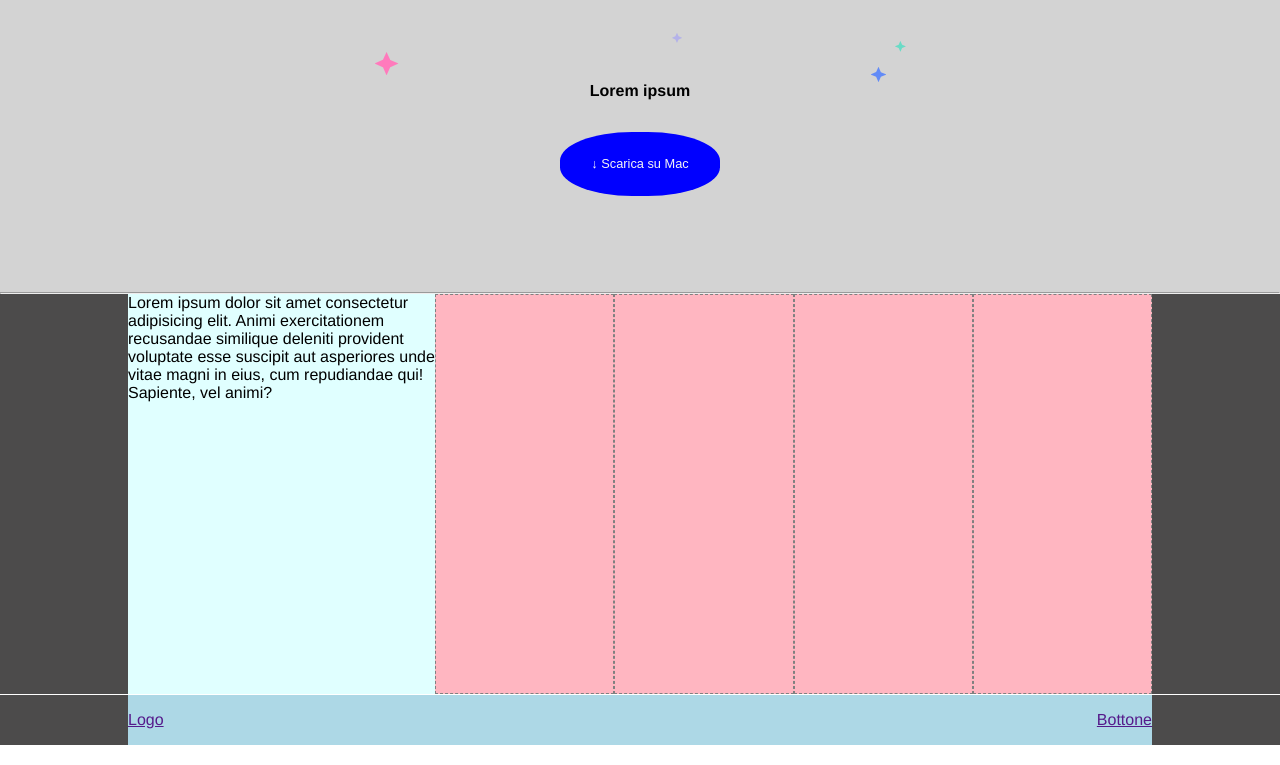
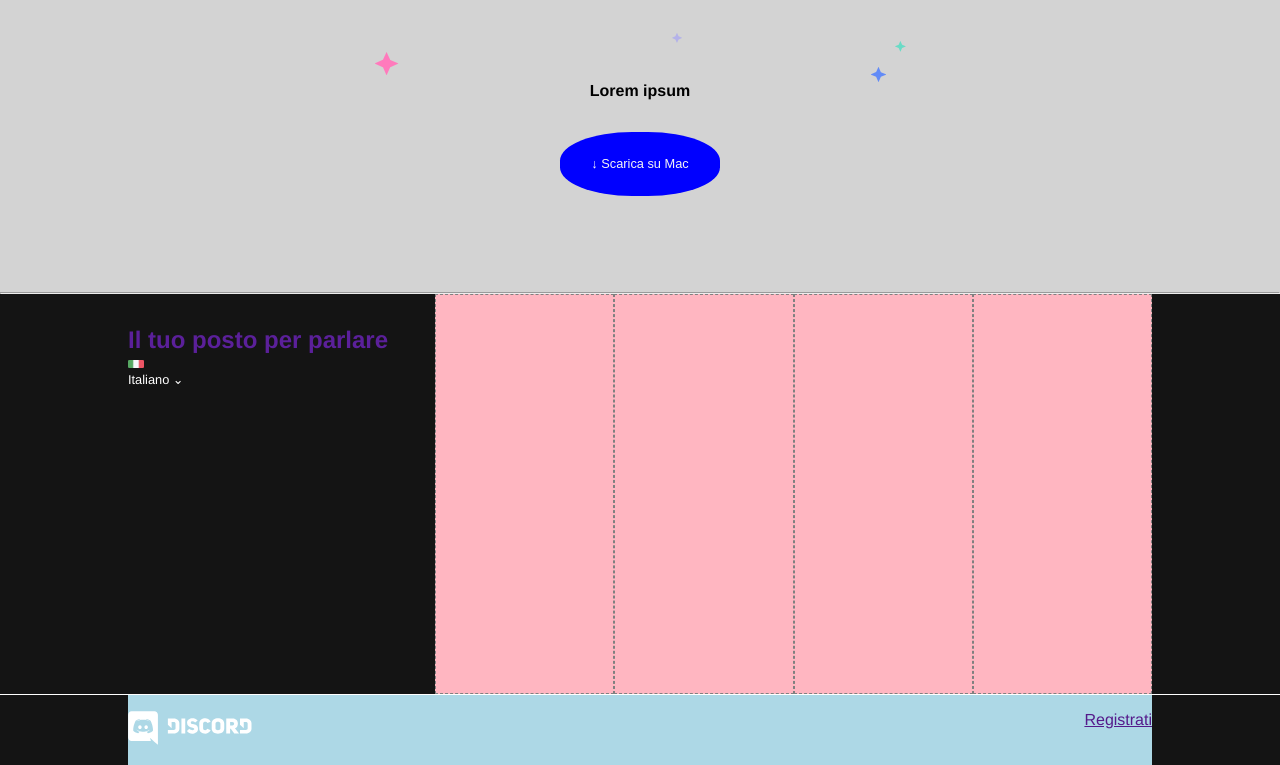
Before and after one commit to serena-peschiaroli/htmlcss-discord, a plain HTML site: page index.html in a window 1280 px wide. Shown: the part 2650-3415 px from the top of the page. Drawn offline with Linux system fonts and the light colour scheme.

Commit message:
Fix: footer WIP

```diff
--- a/css/style.css
+++ b/css/style.css
@@ -316,14 +316,29 @@ hr {
 
 footer {
     /* Debug */
-    background-color: rgb(76, 75, 75);
+    background-color: rgb(20, 20, 20);
 }
 
 .main-column {
     width: 30%;
-    /* Debug */
-    background-color: lightcyan;
     min-height: 400px;
+}
+.main-menu {
+    padding-top: 2rem;
+}
+.main-menu h4 {
+    font-size: 1.5rem;
+    color: rgb(91,32,154);
+
+}
+
+.main-menu p {
+    color: white;
+    font-size: 0.8rem;
+}
+.main-menu img {
+    height: 0.5rem;
+    width: 1rem;
 }
 
 .menu-column {
--- a/index.html
+++ b/index.html
@@ -132,9 +132,15 @@
                 <div class="container">
                     <div class="row">
                         <div class="main-column">
-                            Lorem ipsum dolor sit amet consectetur adipisicing elit. Animi exercitationem recusandae similique deleniti provident voluptate esse suscipit aut asperiores unde vitae magni in eius, cum repudiandae qui! Sapiente, vel animi?
+                            <div class="main-menu">
+                                <h4>Il tuo posto per parlare</h4>
+                                <img src="img/ita.png">
+                                <p>Italiano &#8964; </p>
+
+                            </div>
                         </div>
                         <div class="menu-column">
+
                             <div class="footer-menu"></div>
                             <div class="footer-menu"></div>
                             <div class="footer-menu"></div>
@@ -148,8 +154,8 @@
             <!-- Bottom -->
             <div class="footer-bottom">
                 <div class="container flex-container justify-content-between">
-                    <a href="">Logo</a>
-                    <a href="">Bottone</a>
+                    <a href=""><img src="img/logo.svg"> </a>
+                    <a href="">Registrati</a>
                 </div>
             </div>
             <!-- /Bottom -->
```
